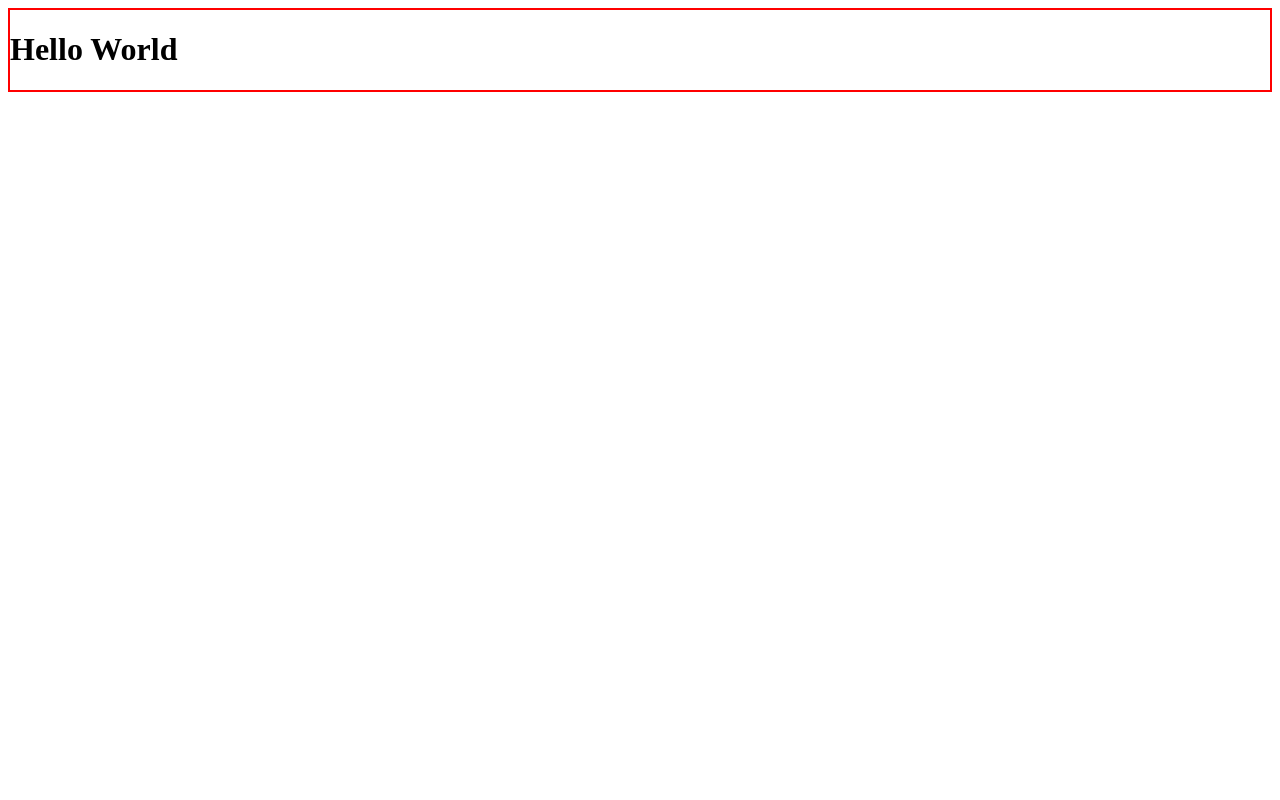
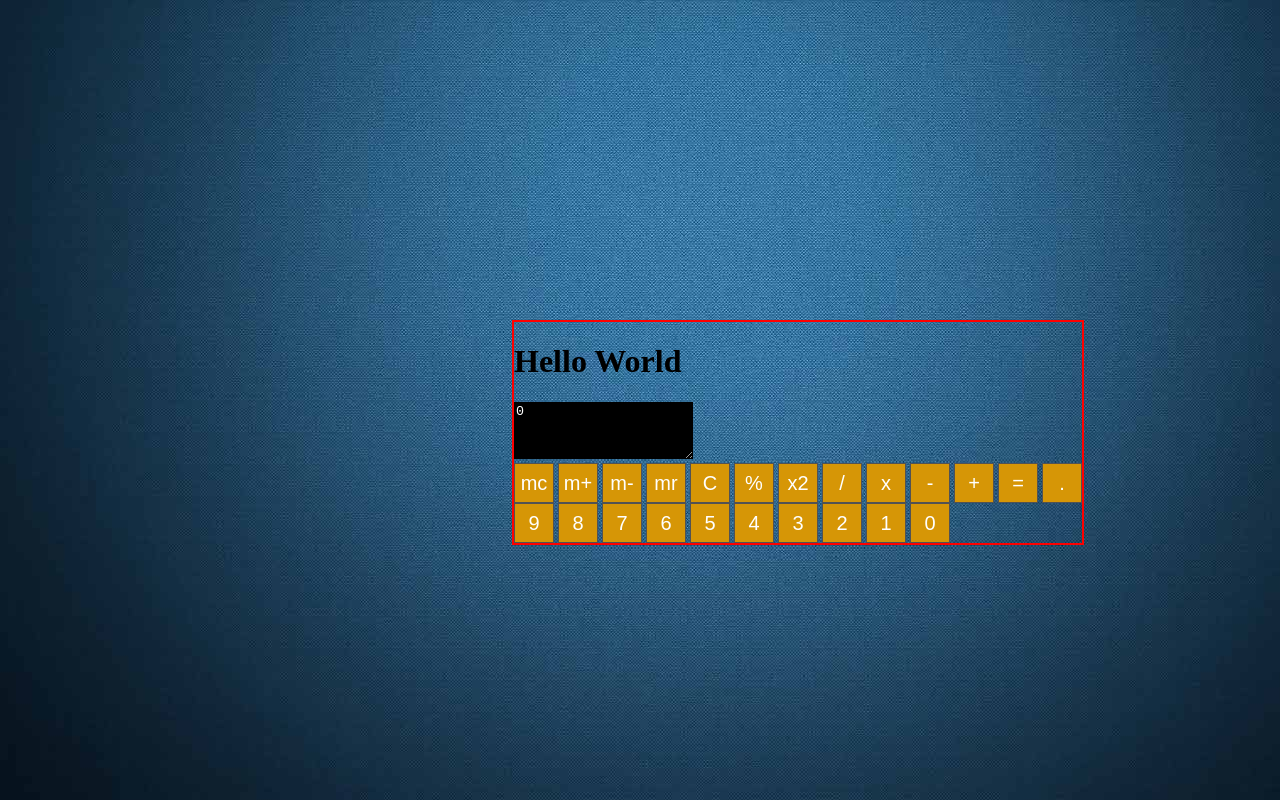
Before and after one commit to ihorbond/AngularJS-calculator, a plain HTML site: page index.html in a window 1280 px wide. Drawn offline with nearby package versions, Linux system fonts and the light colour scheme.

Commit message:
added buttons and some styling

```diff
--- a/index.html
+++ b/index.html
@@ -1,17 +1,48 @@
 <!DOCTYPE html>
 <html>
+
 <head>
   <meta charset="utf-8">
-    <link rel="stylesheet" href="style.min.css">
+  <link rel="stylesheet" href="styles/style.min.css">
   <script src="https://ajax.googleapis.com/ajax/libs/angularjs/1.6.4/angular.min.js"></script>
   <title>Calculator</title>
 </head>
+
 <body>
 
   <div id="calc-body" ng-app="calculator" ng-controller="myCtrl">
     <!-- <p>Name : <input type="text" ng-model="name"></p> -->
     <h1>{{hello}}</h1>
+    <textarea id="display" readonly="true" ng-model="displayValue"></textarea>
+    <section id="operations">
+      <button>mc</button>
+      <button>m+</button>
+      <button>m-</button>
+      <button>mr</button>
+      <button>C</button>
+      <button>%</button>
+      <button>x2</button>
+      <button>/</button>
+      <button>x</button>
+      <button>-</button>
+      <button>+</button>
+      <button>=</button>
+      <button>.</button>
+    </section>
+    <section id="num-pad">
+      <button>9</button>
+      <button>8</button>
+      <button>7</button>
+      <button>6</button>
+      <button>5</button>
+      <button>4</button>
+      <button>3</button>
+      <button>2</button>
+      <button>1</button>
+      <button>0</button>
+    </section>
   </div>
- <script type="text/javascript" src="calculator.js"></script>
+  <script type="text/javascript" src="js/calculator.js"></script>
 </body>
+
 </html>
--- a/calculator.js
+++ b/js/calculator.js
@@ -1,4 +1,5 @@
 const calc = angular.module("calculator", []);
 calc.controller("myCtrl", $scope => {
   $scope.hello = "Hello World";
+  $scope.displayValue = "0";
 });
--- a/style.scss
+++ /dev/null
@@ -1,3 +0,0 @@
-#calc-body {
-  border: 2px solid red;
-}
--- /dev/null
+++ b/styles/style.scss
@@ -0,0 +1,35 @@
+body {
+  background-image: url("../img/background.jpg");
+}
+
+button {
+  margin: 0;
+  padding: 0;
+  width: 2em;
+  height: 2em;
+  font-size: 20px;
+  border: 0.5px solid rgb(81, 82, 84);
+  background: rgb(214, 150, 6);
+  color: white;
+  // text-transform: lowercase;
+}
+
+#calc-body {
+  position: absolute;
+  top:40%;
+  left: 40%;
+
+  border: 2px solid red;
+  #display {
+    height: 4em;
+    border: none;
+    background: black;
+    color: white;
+  }
+
+  #operations {
+
+    button {
+    }
+  }
+}
```
Also changed, not shown: img/background.jpg (added), style.min.css (deleted), styles/style.min.css (added). Lines whose indentation alone changed are shown as unchanged.
